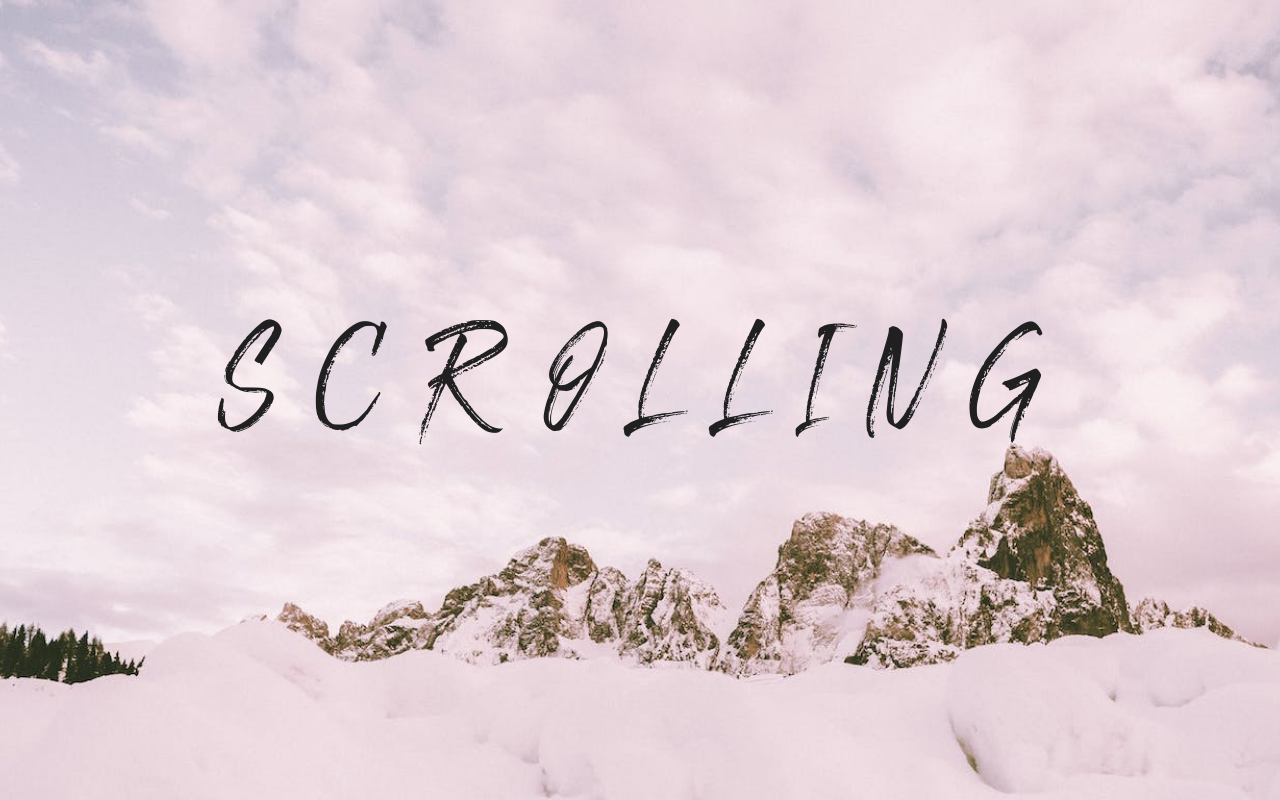
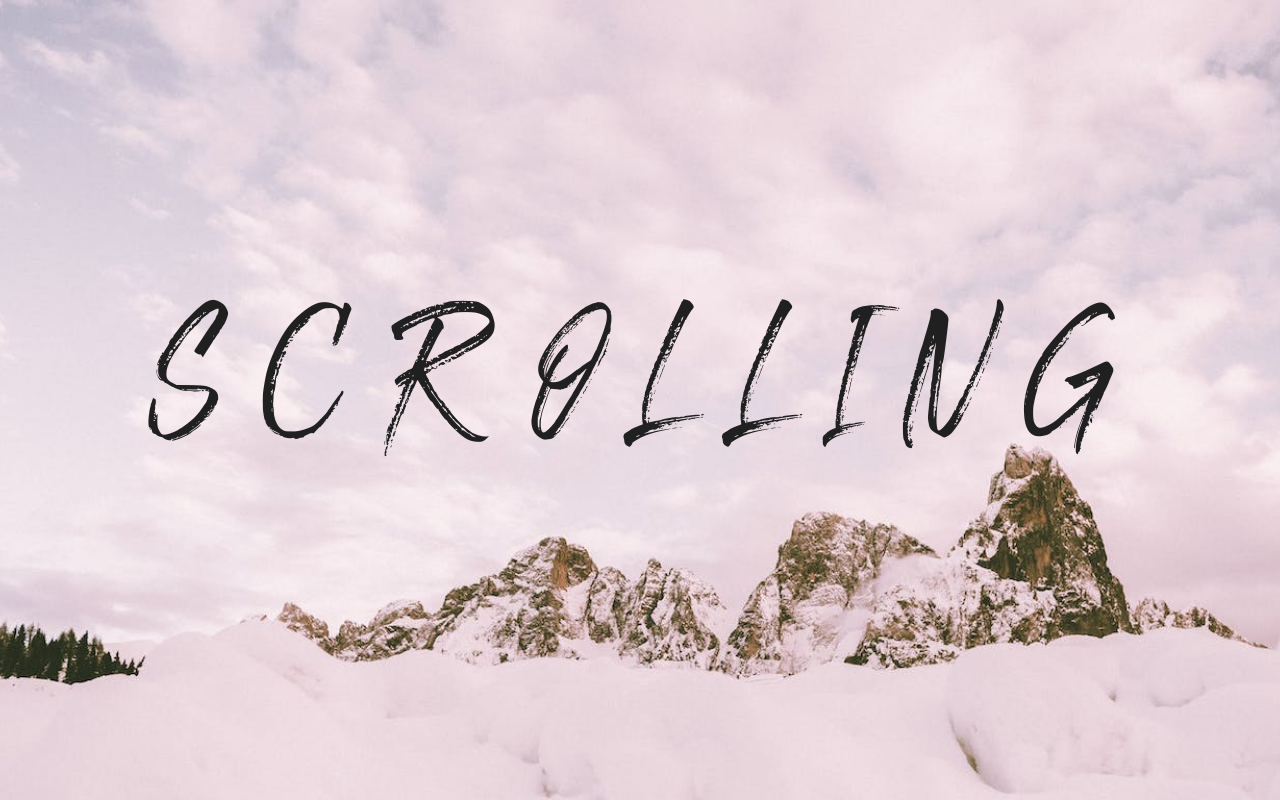
Before and after one commit to ali-fadaei23/scrolling-parallax, a React (Create React App) app: page / in a window 1280 px wide. Built offline with nearby package versions, Linux system fonts and the light colour scheme; the HTML template or start-up script is replaced by a standard one.

Commit message:
fix position title in screen size small

```diff
--- a/src/components/parallax/Parallax.css
+++ b/src/components/parallax/Parallax.css
@@ -12,13 +12,13 @@ section :is(.outer, .inner) {
   overflow-y: hidden;
 }
 
-section h2 {
-  font-size: 10vw;
+/* section h2 {
+  font-size: 11rem;
   font-weight: 500;
   text-align: center;
   text-transform: uppercase;
   letter-spacing: 32px;
-}
+} */
 
 section .bg {
   display: grid;
@@ -29,3 +29,53 @@ section .bg {
   background-size: cover;
   background-position: center;
 }
+
+@media only screen and (max-width: 600px) {
+  section h2 {
+    font-size: 2rem;
+    font-weight: 500;
+    text-align: center;
+    text-transform: uppercase;
+    letter-spacing: 25px;
+  }
+}
+
+@media only screen and (min-width: 600px) {
+  section h2 {
+    font-size: 4rem;
+    font-weight: 500;
+    text-align: center;
+    text-transform: uppercase;
+    letter-spacing: 32px;
+  }
+}
+
+@media only screen and (min-width: 768px) {
+  section h2 {
+    font-size: 6rem;
+    font-weight: 500;
+    text-align: center;
+    text-transform: uppercase;
+    letter-spacing: 32px;
+  }
+}
+
+@media only screen and (min-width: 992px) {
+  section h2 {
+    font-size: 8rem;
+    font-weight: 500;
+    text-align: center;
+    text-transform: uppercase;
+    letter-spacing: 32px;
+  }
+}
+
+@media only screen and (min-width: 1200px) {
+  section h2 {
+    font-size: 10rem;
+    font-weight: 500;
+    text-align: center;
+    text-transform: uppercase;
+    letter-spacing: 32px;
+  }
+}
```
